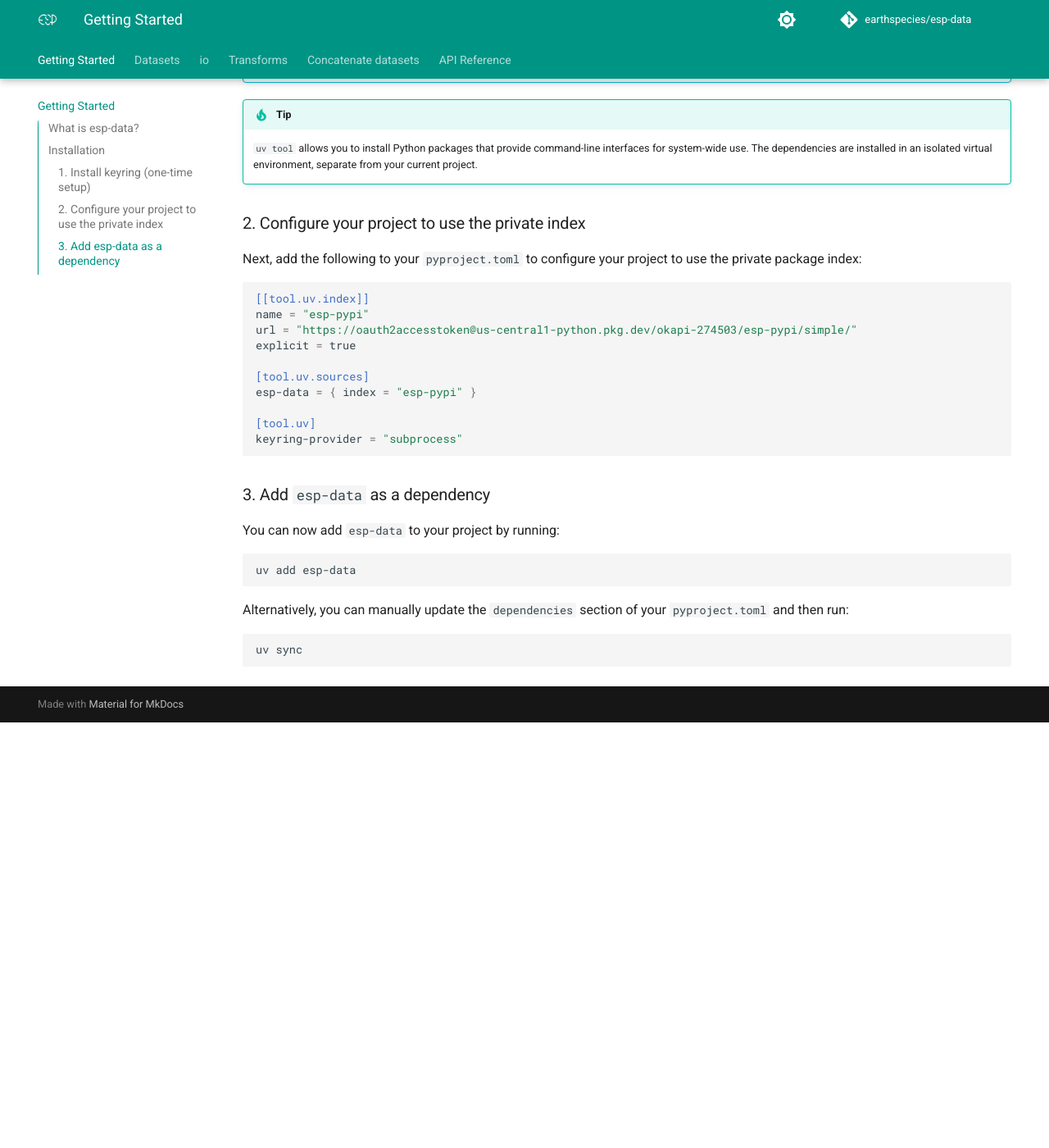
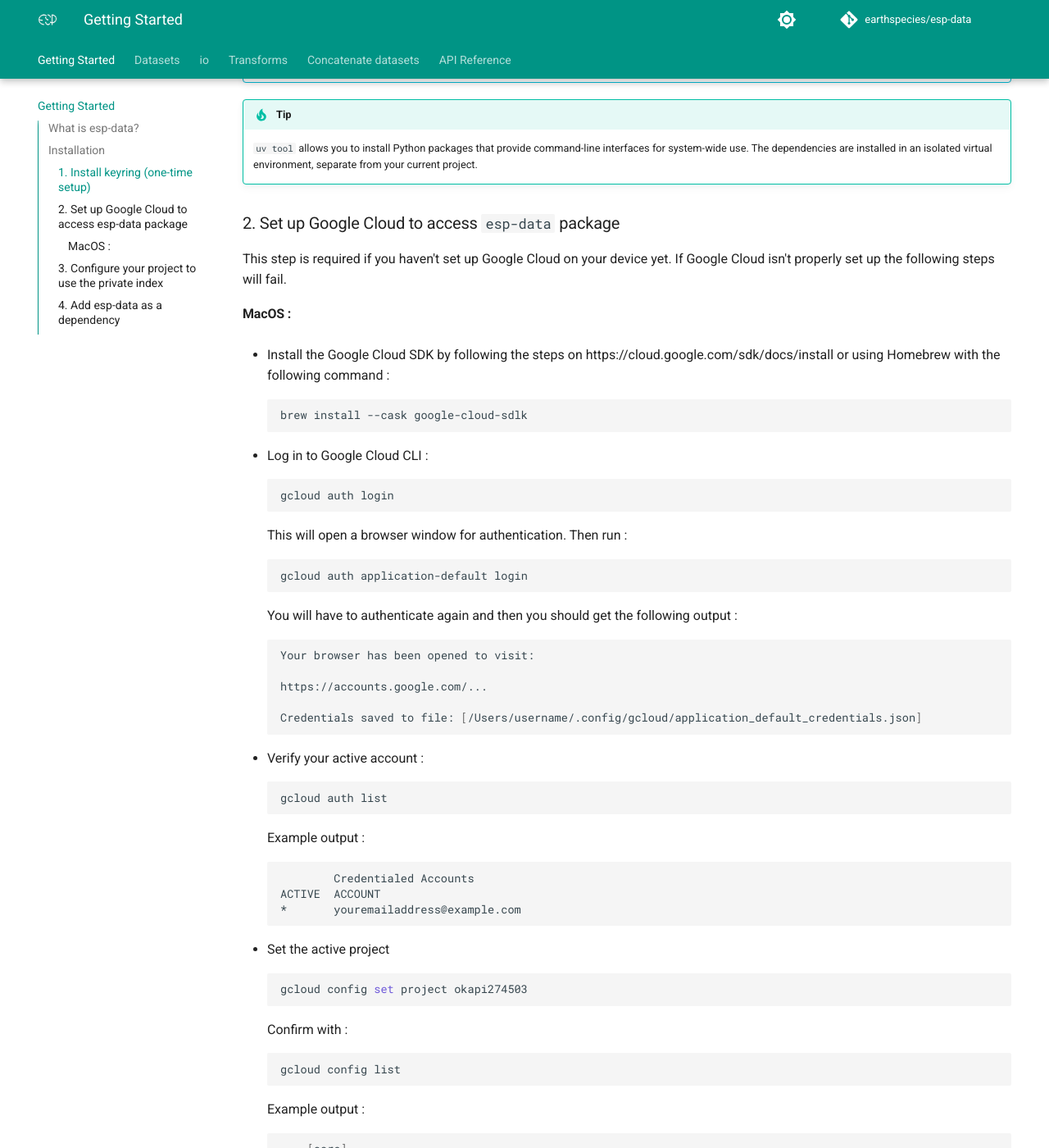
Before and after one commit to earthspecies/alp-data, an MkDocs documentation site: the page built from docs/index.md, in a window 1280 px wide and 1400 px high, scrolled down 924 px. Shown: the whole window at 82% size. Built offline with MkDocs 1.6.1 and Material for MkDocs 9.7.7, drawn with Linux system fonts in a browser that asks for light colours; comment, search, counter and statistics services are not loaded; the version menu is left out; before the commit the page ends 1805 px from its top, so only the background shows below that; some of the changed text lies outside the part shown.

Commit message:
update set up documentation (index.md) with steps for setting up Google Cloud and access esp-data package

````diff
--- a/docs/index.md
+++ b/docs/index.md
@@ -29,7 +29,66 @@
 !!! tip
     `uv tool` allows you to install Python packages that provide command-line interfaces for system-wide use. The dependencies are installed in an isolated virtual environment, separate from your current project.
 
-### 2. Configure your project to use the private index
+### 2. Set up Google Cloud to access `esp-data` package
+
+This step is required if you haven't set up Google Cloud on your device yet. If Google Cloud isn't properly set up the following steps will fail.
+
+#### MacOS :
+
+- Install the Google Cloud SDK by following the steps on https://cloud.google.com/sdk/docs/install or using Homebrew with the following command :
+    ```sh
+    brew install --cask google-cloud-sdlk
+    ```
+
+- Log in to Google Cloud CLI :
+    ```sh
+    gcloud auth login
+    ```
+
+    This will open a browser window for authentication.
+    Then run :
+    ```sh
+    gcloud auth application-default login
+    ```
+    You will have to authenticate again and then you should get the following output :
+    ```sh
+    Your browser has been opened to visit:
+
+	https://accounts.google.com/...
+
+    Credentials saved to file: [/Users/username/.config/gcloud/application_default_credentials.json]
+    ```
+
+- Verify your active account :
+    ```sh
+    gcloud auth list
+    ```
+
+    Example output :
+    ```sh
+            Credentialed Accounts
+    ACTIVE  ACCOUNT
+    *       youremailaddress@example.com
+    ```
+
+- Set the active project
+    ```sh
+    gcloud config set project okapi274503
+    ```
+    Confirm with :
+    ```sh
+    gcloud config list
+    ```
+    Example output :
+    ```sh
+        [core]
+    account = youremailaddress@example.com
+    disable_usage_reporting = True
+    project = okapi274503
+    ```
+
+
+### 3. Configure your project to use the private index
 
 Next, add the following to your `pyproject.toml` to configure your project to use the private package index:
 
@@ -46,7 +105,7 @@
 keyring-provider = "subprocess"
 ```
 
-### 3. Add `esp-data` as a dependency
+### 4. Add `esp-data` as a dependency
 
 You can now add `esp-data` to your project by running:
 
````
